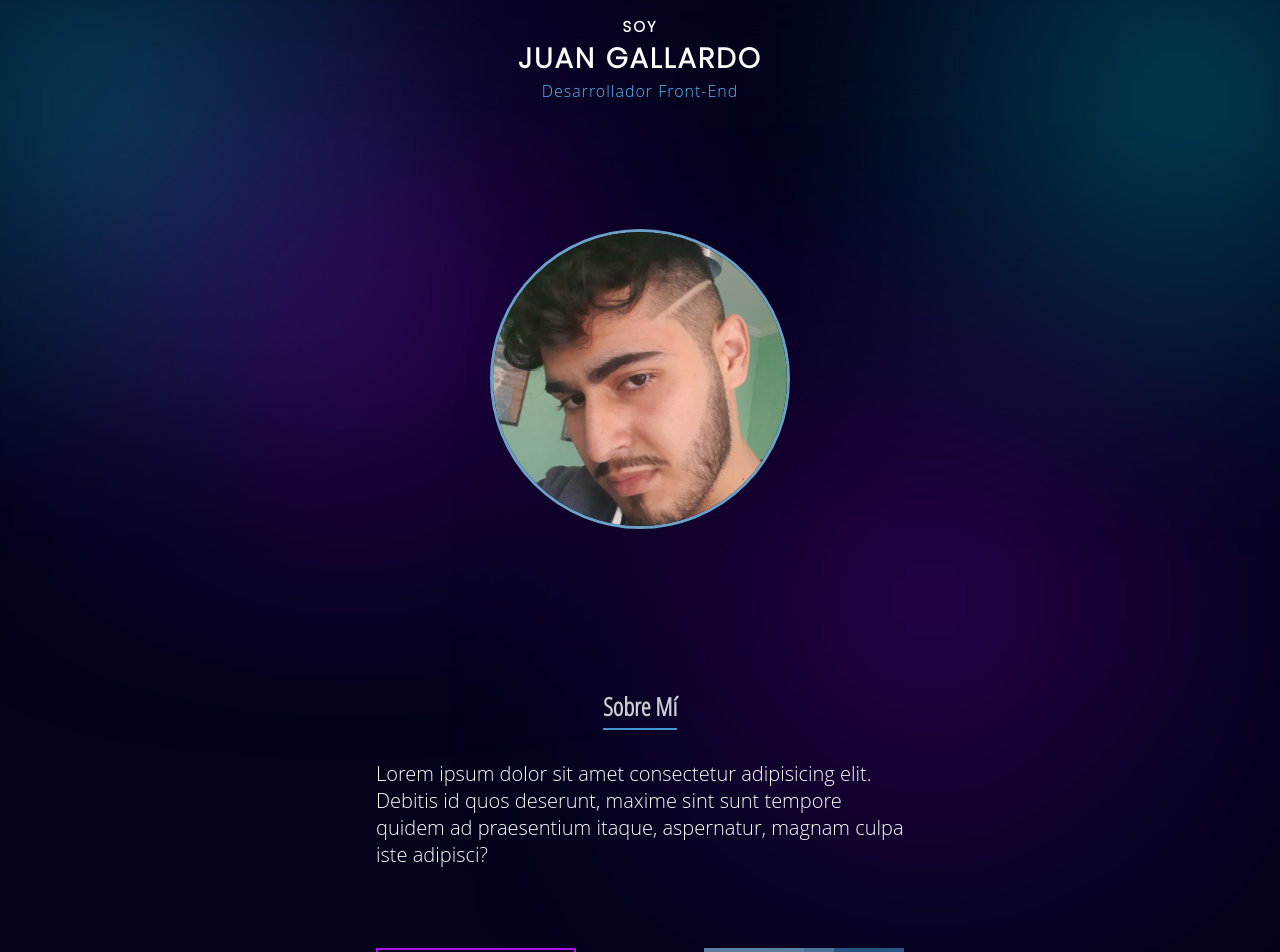
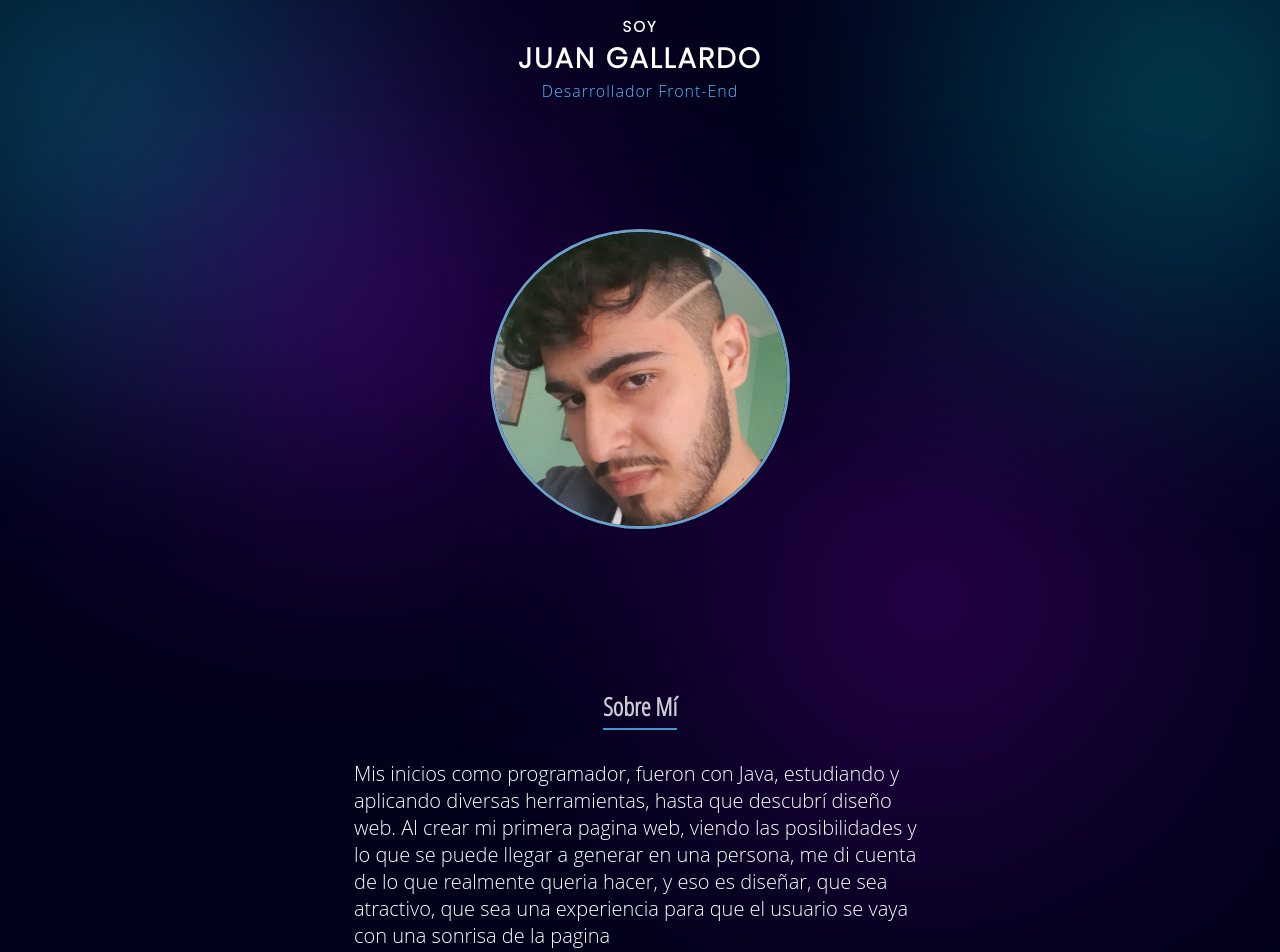
Before and after one commit to JuanGallardoV/portfolio, a React (Create React App) app: page / in a window 1280 px wide. Shown: the top 952 px of the page. Built offline with nearby package versions, Linux system fonts and the light colour scheme.

Commit message:
Agregado Sobre Mi

```diff
--- a/src/components/home/home.css
+++ b/src/components/home/home.css
@@ -140,7 +140,7 @@
   flex-direction: column;
   justify-content: center;
   align-items: center;
-  max-width: 60%;
+  max-width: 65%;
   margin-top: 50px;
 }
 
--- a/src/components/home/home.jsx
+++ b/src/components/home/home.jsx
@@ -31,9 +31,8 @@ function Home() {
       <h2>
         <span>Sobre Mí</span> <br />
         <p>
-          Lorem ipsum dolor sit amet consectetur adipisicing elit. Debitis id
-          quos deserunt, maxime sint sunt tempore quidem ad praesentium itaque,
-          aspernatur, magnam culpa iste adipisci? {/*Cambiar*/}
+        Mis inicios como programador, fueron con Java, estudiando y aplicando diversas herramientas, hasta que descubrí diseño web.
+Al crear mi primera pagina web, viendo las posibilidades y lo que se puede llegar a generar en una persona, me di cuenta de lo que realmente queria hacer, y eso es diseñar, que sea atractivo, que sea una experiencia para que el usuario se vaya con una sonrisa de la pagina
         </p>
       </h2>
 
```
